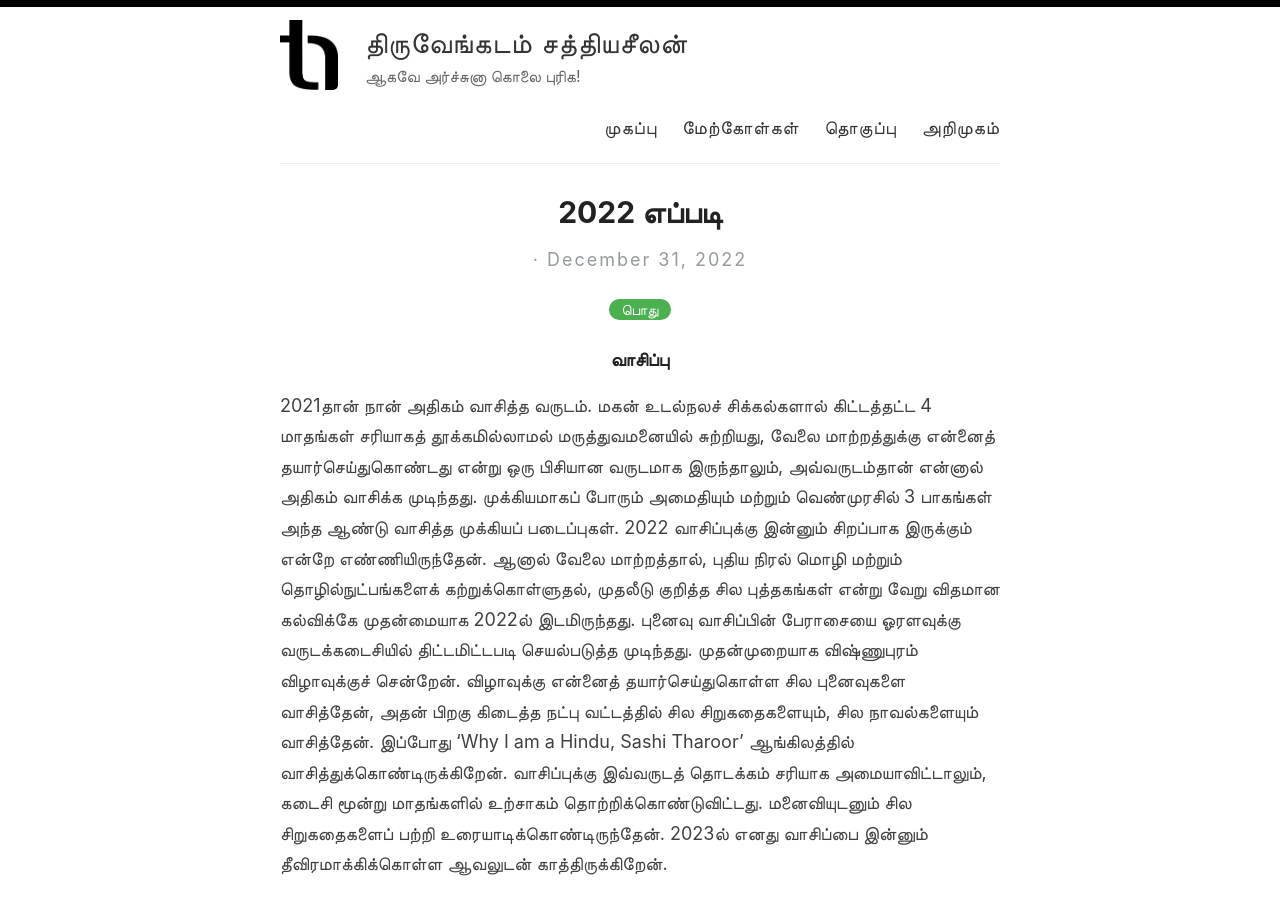
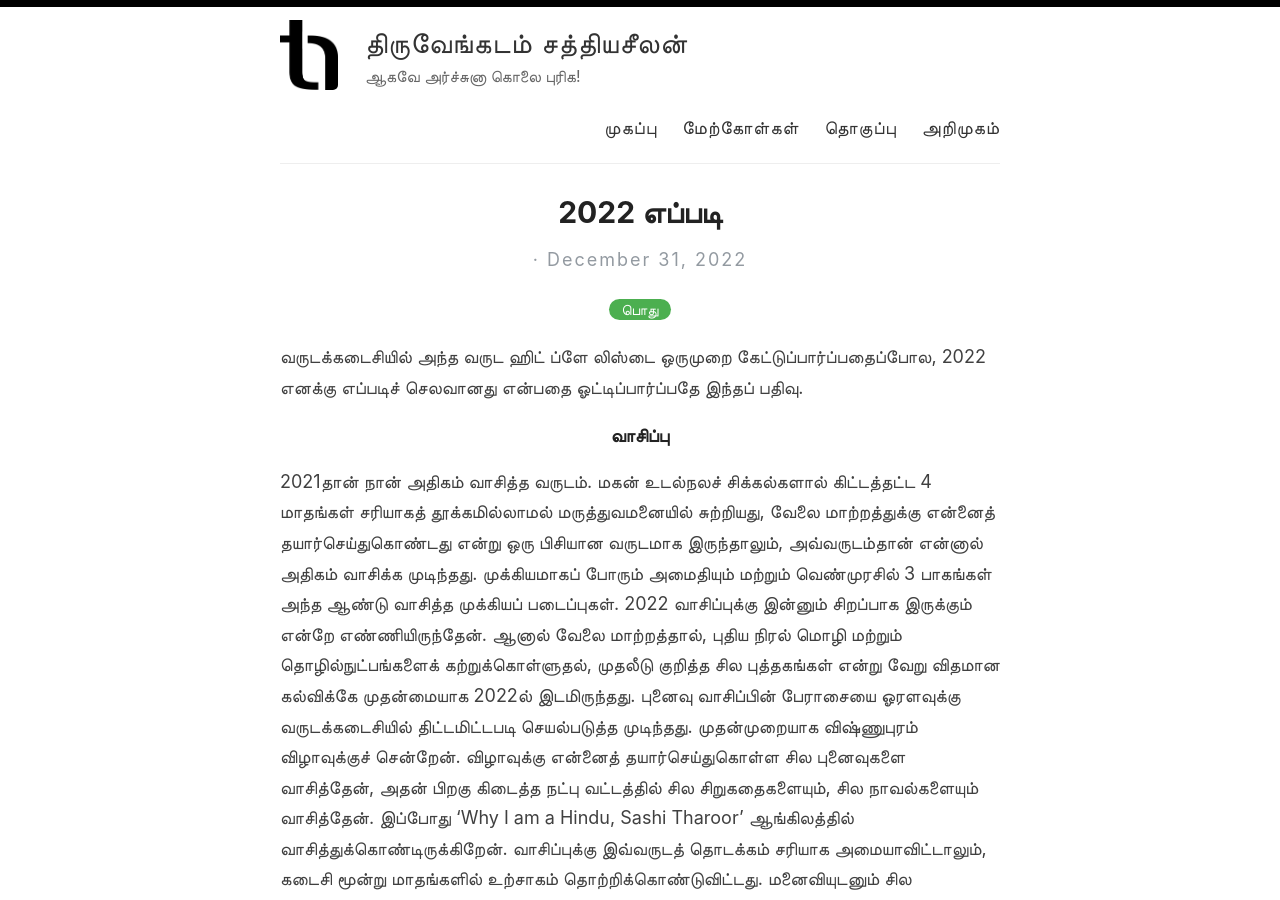
Before and after one commit to sunthiru/thiru.blog, a Jekyll site: the page built from _pages/_posts/2022-12-31-18.md, in a window 1280 px wide and 900 px high. Built offline with Jekyll 4.4.1, drawn with Linux system fonts in a browser that asks for light colours.

Commit message:
update heading

```diff
--- a/_pages/_posts/2022-12-31-18.md
+++ b/_pages/_posts/2022-12-31-18.md
@@ -3,6 +3,8 @@ layout: post
 title: 2022 எப்படி
 categories: [பொது]
 ---
+
+வருடக்கடைசியில் அந்த வருட ஹிட் ப்ளே லிஸ்டை ஒருமுறை கேட்டுப்பார்ப்பதைப்போல, 2022 எனக்கு எப்படிச் செலவானது என்பதை ஓட்டிப்பார்ப்பதே இந்தப் பதிவு.
 
 #### வாசிப்பு
 2021தான் நான் அதிகம் வாசித்த வருடம். மகன் உடல்நலச் சிக்கல்களால் கிட்டத்தட்ட 4 மாதங்கள் சரியாகத் தூக்கமில்லாமல் மருத்துவமனையில் சுற்றியது, வேலை மாற்றத்துக்கு என்னைத் தயார்செய்துகொண்டது என்று ஒரு பிசியான வருடமாக இருந்தாலும், அவ்வருடம்தான் என்னால் அதிகம் வாசிக்க முடிந்தது. முக்கியமாகப் போரும் அமைதியும் மற்றும் வெண்முரசில் 3 பாகங்கள் அந்த ஆண்டு வாசித்த முக்கியப் படைப்புகள். 2022 வாசிப்புக்கு இன்னும் சிறப்பாக இருக்கும் என்றே எண்ணியிருந்தேன். ஆனால் வேலை மாற்றத்தால், புதிய நிரல் மொழி மற்றும் தொழில்நுட்பங்களைக் கற்றுக்கொள்ளுதல், முதலீடு குறித்த சில புத்தகங்கள் என்று வேறு விதமான கல்விக்கே முதன்மையாக 2022ல் இடமிருந்தது. புனைவு வாசிப்பின் பேராசையை ஓரளவுக்கு வருடக்கடைசியில் திட்டமிட்டபடி செயல்படுத்த முடிந்தது. முதன்முறையாக விஷ்ணுபுரம் விழாவுக்குச் சென்றேன். விழாவுக்கு என்னைத் தயார்செய்துகொள்ள சில புனைவுகளை வாசித்தேன், அதன் பிறகு கிடைத்த நட்பு வட்டத்தில் சில சிறுகதைகளையும், சில நாவல்களையும் வாசித்தேன். இப்போது 'Why I am a Hindu, Sashi Tharoor' ஆங்கிலத்தில் வாசித்துக்கொண்டிருக்கிறேன். வாசிப்புக்கு இவ்வருடத் தொடக்கம் சரியாக அமையாவிட்டாலும், கடைசி மூன்று மாதங்களில் உற்சாகம் தொற்றிக்கொண்டுவிட்டது. மனைவியுடனும் சில சிறுகதைகளைப் பற்றி உரையாடிக்கொண்டிருந்தேன். 2023ல் எனது வாசிப்பை இன்னும் தீவிரமாக்கிக்கொள்ள ஆவலுடன் காத்திருக்கிறேன்.
```
